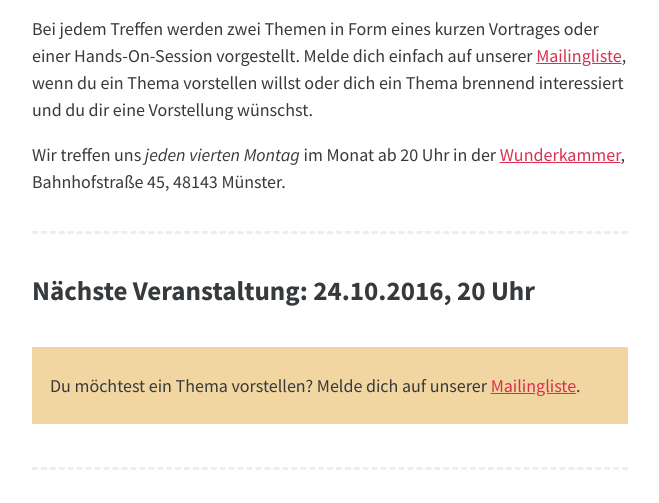
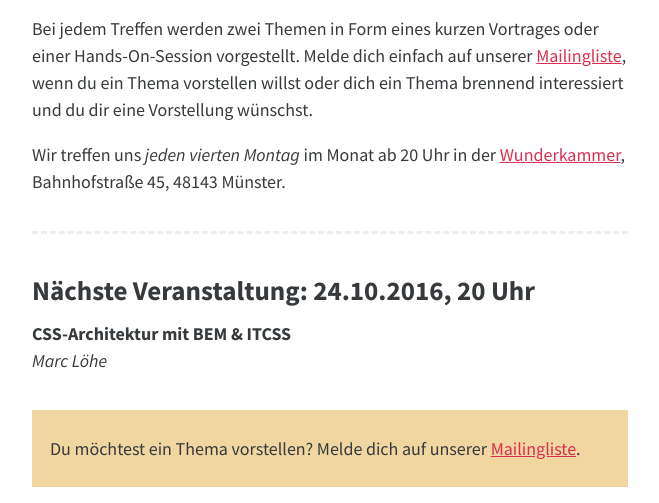
Before and after one commit to WWMuenster/wwmuenster.github.io, a website: page index.html in a window 1280 px wide. Shown: the part 256-759 px from the top of the page, without its empty margins (40-699 px from the left). Drawn offline with Linux system fonts and the light colour scheme.

Commit message:
Add upcoming CSS talk for october 2016

```diff
--- a/index.html
+++ b/index.html
@@ -21,6 +21,10 @@
                 </section>
                 <section class="upcoming">
                     <h2 class="upcoming-title">Nächste Veranstaltung: 24.10.2016, 20 Uhr</h2>
+		    <article class="talk">
+			<h4 class="talk-title">CSS-Architektur mit BEM & ITCSS</h4>
+			<span class="talk-author">Marc Löhe</span>
+		    </article>
                     <div class="call">Du möchtest ein Thema vorstellen? Melde dich auf unserer <a href="#mailingliste">Mailingliste</a>.</div>
                 </section>
                 <section id="past-events" class="past-events">
```
